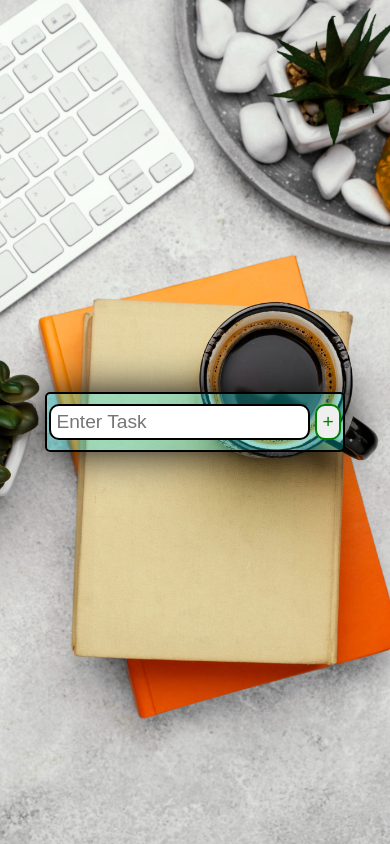
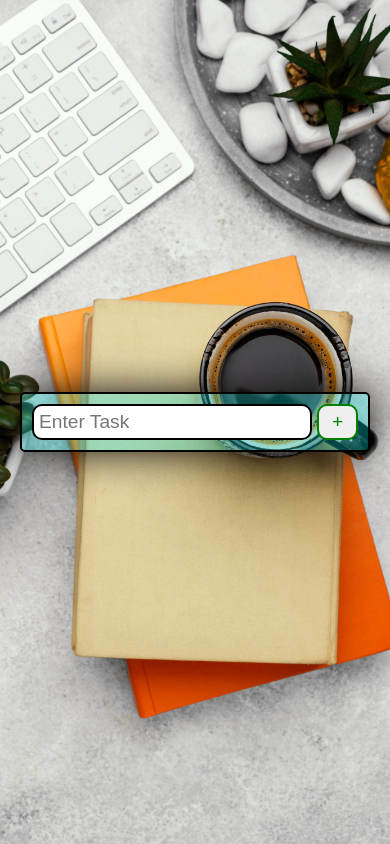
Before and after one commit to CHIBUZOR-coder/Domproject5, a plain HTML site: page index.html in a window 390 px wide. Drawn offline with Linux system fonts and the light colour scheme.

Commit message:
correct responsiveness

```diff
--- a/style.css
+++ b/style.css
@@ -29,7 +29,6 @@ body {
   box-shadow: 0px 0px 40px rgba(12, 11, 11, 5);
   padding: 20px 10px;
   border: 2px solid;
-
 }
 
 .task-container{
@@ -207,10 +206,6 @@ input{
   }
 
 
-#container {
-  width: 300px;
-}
-
 .task{
     width: 300px;
 }
```
